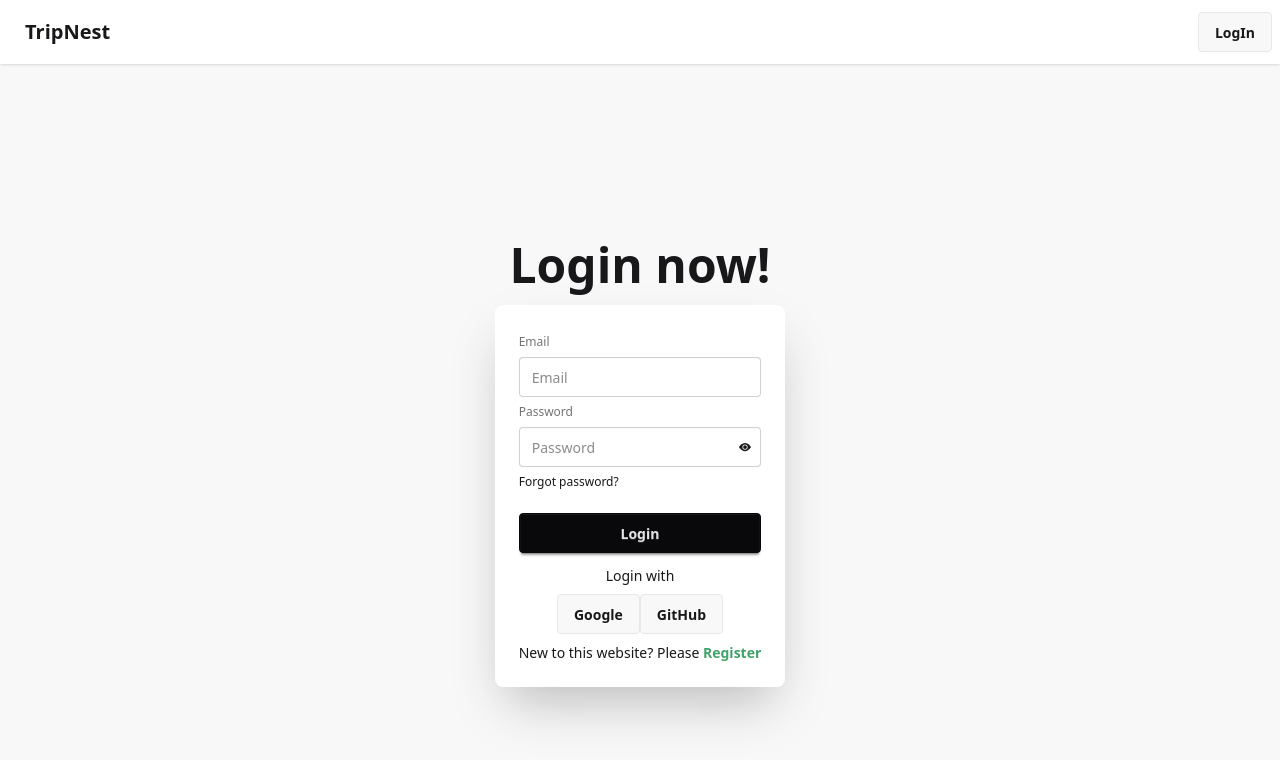
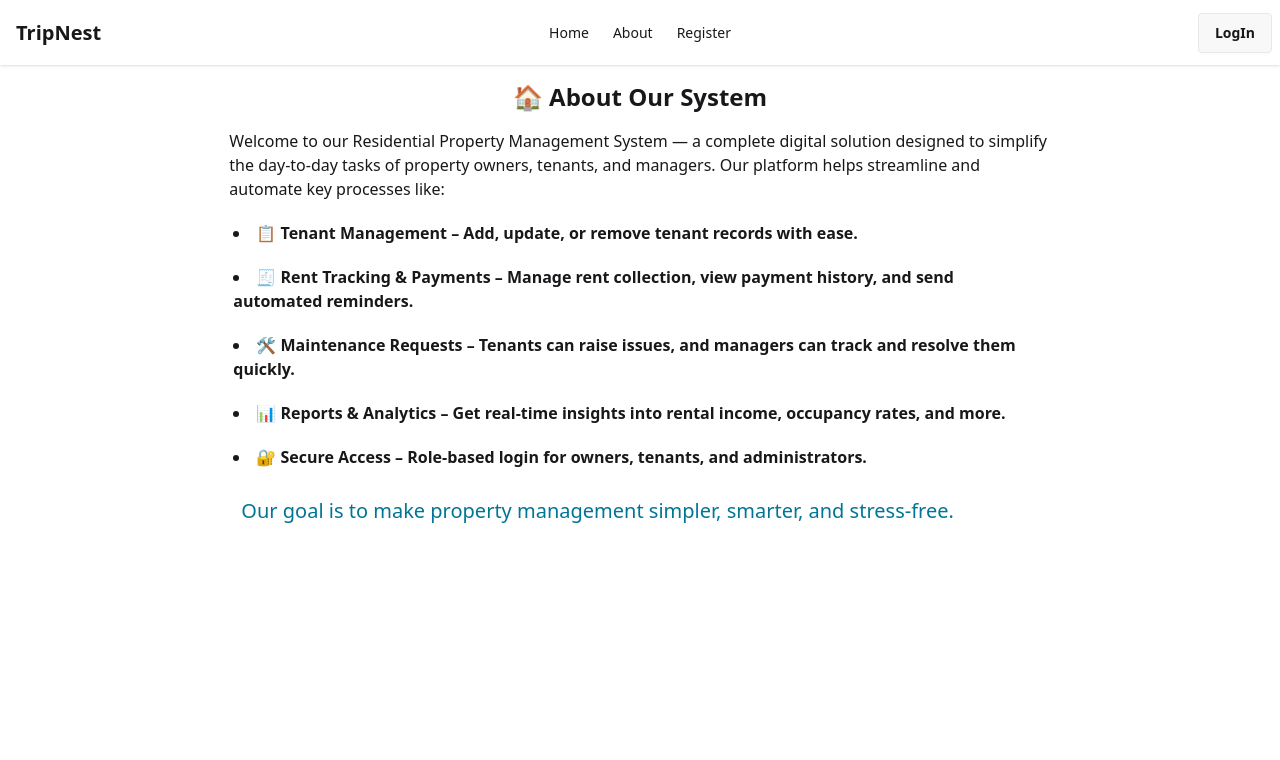
Before and after one commit to TabiaAfrose-git/Assingemt-09, a React (Vite) app: page /about in a window 1280 px wide. Before the commit this address led to /Login. Shown: the top 760 px of the page. Built offline with nearby package versions, Linux system fonts and the light colour scheme; no server answers.

Commit message:
add breaking news

```diff
--- a/src/components/About.jsx
+++ b/src/components/About.jsx
@@ -1,8 +1,22 @@
+
 
 const About = () => {
+
     return (
-        <div>
-            hello THis me!!! ABOUT
+        <div className=" ">
+            <div className=" w-2/3 m-auto ">
+                <h1 className="text-2xl font-bold m-4 text-center">🏠 About Our System</h1>
+                <p className="font-medium m-4">
+                Welcome to our Residential Property Management System — a complete digital solution designed to simplify the day-to-day tasks of property owners, tenants, and managers.
+                Our platform helps streamline and automate key processes like:
+                </p>
+                <li className="text-l font-semibold m-5">📋 <strong>Tenant Management</strong> – Add, update, or remove tenant records with ease.</li>
+                <li className="text-l font-semibold m-5">🧾 <strong>Rent Tracking & Payments</strong>  – Manage rent collection, view payment history, and send automated reminders.</li>
+                <li className="text-l font-semibold m-5">🛠️ <strong>Maintenance Requests</strong>  – Tenants can raise issues, and managers can track and resolve them quickly.</li>
+                <li className="text-l font-semibold m-5">📊 <strong>Reports & Analytics</strong>  – Get real-time insights into rental income, occupancy rates, and more.</li>
+                <li className="text-l font-semibold m-5">🔐 <strong>Secure Access</strong>  – Role-based login for owners, tenants, and administrators.</li>
+                <p className="text-xl m-7 text-cyan-700"> Our goal is to make property management simpler, smarter, and stress-free.</p>
+            </div>
         </div>
     );
 };
--- /dev/null
+++ b/src/components/BrakingNews.jsx
@@ -0,0 +1,18 @@
+import Marquee from "react-fast-marquee";
+import { Link } from "react-router-dom";
+
+const BrakingNews = () => {
+    return (
+        <div className="my-7 flex justify-center">
+        <button className="btn btn-error text-white font-bold ">BrakingNews</button>
+        <Marquee speed={100} pauseOnHover>
+            <Link to = "/" className="mr-10"> <strong>Flat Frenzy!</strong> Get up to 15% off on monthly rent for selected flats this season! Limited-time offer!</Link>
+            <Link to = "/" className="mr-10"><strong>Hot Deal:</strong>  Pay 6 months’ rent upfront and get 1 month FREE. For select premium properties only!</Link>
+            <Link to = "/" className="mr-10"><strong>News Flash:</strong> Book your rental early and get 10% off your first 3 months' rent!</Link>
+        </Marquee>
+
+        </div>
+    );
+};
+
+export default BrakingNews;
--- a/src/components/Footer.jsx
+++ b/src/components/Footer.jsx
@@ -15,10 +15,10 @@ const Footer = () => {
       <path
         d="M22.672 15.226l-2.432.811.841 2.515c.33 1.019-.209 2.127-1.23 2.456-1.15.325-2.148-.321-2.463-1.226l-.84-2.518-5.013 1.677.84 2.517c.391 1.203-.434 2.542-1.831 2.542-.88 0-1.601-.564-1.86-1.314l-.842-2.516-2.431.809c-1.135.328-2.145-.317-2.463-1.229-.329-1.018.211-2.127 1.231-2.456l2.432-.809-1.621-4.823-2.432.808c-1.355.384-2.558-.59-2.558-1.839 0-.817.509-1.582 1.327-1.846l2.433-.809-.842-2.515c-.33-1.02.211-2.129 1.232-2.458 1.02-.329 2.13.209 2.461 1.229l.842 2.515 5.011-1.677-.839-2.517c-.403-1.238.484-2.553 1.843-2.553.819 0 1.585.509 1.85 1.326l.841 2.517 2.431-.81c1.02-.33 2.131.211 2.461 1.229.332 1.018-.21 2.126-1.23 2.456l-2.433.809 1.622 4.823 2.433-.809c1.242-.401 2.557.484 2.557 1.838 0 .819-.51 1.583-1.328 1.847m-8.992-6.428l-5.01 1.675 1.619 4.828 5.011-1.674-1.62-4.829z"></path>
     </svg>
-    <p>
-      ACME Industries Ltd.
+    <p className="text-xl">
+      TripNest
       <br />
-      Providing reliable tech since 1992
+      Providing reliable tech
     </p>
   </aside>
   <nav>
--- a/src/components/Home.jsx
+++ b/src/components/Home.jsx
@@ -5,6 +5,7 @@ import Footer from "./Footer";
 import EstateSection from "./EstateSection";
 import { useLoaderData } from "react-router-dom";
 import ResidentialCard from "./ResidentialCard";
+import BrakingNews from "./BrakingNews";
 
 
 const Home = () => {
@@ -13,7 +14,8 @@ const Home = () => {
     console.log(residentias);
     return (
         <div >
-            <div className="w-3/4  mx-auto m-5 p-5 ">
+            <div className="w-3/4  mx-auto ">
+                <BrakingNews ></BrakingNews>
                <Banner className="mx-auto"></Banner>
                <EstateSection
                     className ="m-5 p-5"
--- a/src/components/Login.jsx
+++ b/src/components/Login.jsx
@@ -40,6 +40,7 @@ const Login = () => {
         LogInWithGoogle()
         .then(result => {
             console.log(result.user)
+            Navigate('/')
         })
         .catch(error => {console.log(error)})
 
@@ -49,6 +50,7 @@ const Login = () => {
         logInWithGithub()
         .then(result =>{
             console.log(result.user)
+            Navigate('/')
         } )
         .catch(error => {console.log(error.message)})
     }
--- a/src/components/NavBar.jsx
+++ b/src/components/NavBar.jsx
@@ -20,11 +20,17 @@ const NavBar = () => {
 
     const NavLinks = <>
         {
-            user && <>
-                <li><NavLink to = "/">Home</NavLink></li>
+            user ?
+            <>  <li><NavLink to = "/">Home</NavLink></li>
+                <li><NavLink to = '/about'>About</NavLink></li>
                 <li><NavLink to = '/profile'>Profile</NavLink></li>
                 <li><NavLink to = '/dashboard'>DashBoard</NavLink></li>
-                <li><NavLink to = '/about'>About</NavLink></li>
+
+            </> :
+            <>
+              <li><NavLink to = "/">Home</NavLink></li>
+              <li><NavLink to = '/about'>About</NavLink></li>
+              <li><NavLink to = '/Register'>Register</NavLink></li>
             </>
         }
 
@@ -42,7 +48,7 @@ const NavBar = () => {
                 {NavLinks}
             </ul>
           </div>
-          <a className="btn btn-ghost text-xl">TripNest</a>
+          <a className=" text-xl font-bold ml-2">TripNest</a>
         </div>
         <div className="navbar-center hidden lg:flex">
           <ul className="menu menu-horizontal px-1">
--- a/src/components/Profile.jsx
+++ b/src/components/Profile.jsx
@@ -1,11 +1,46 @@
+import { useContext } from "react";
+import { AuthContext } from "../provider/AuthProvider";
+import PropTypes from "prop-types";
 
 
-const Profile = () => {
+const Profile = ({children}) => {
+     const {user} = useContext(AuthContext);
+     console.log(user);
     return (
         <div>
-            <h1 className="text-3xl">This is Your Profile</h1>
+
+            <div className="flex justify-center">
+                {
+                    user && <>
+                    <div className="card  ">
+                        <figure className="px-10 pt-10">
+                            <img
+                            src={user.photoURL ? user.photoURL :
+                            <>
+                                <div className="avatar online">
+                                    <div className="w-24 rounded-full">
+                                        <img src="/public/img/a.png"/>
+                                    </div>
+                                </div>
+                            </> }
+                            alt="img"
+                            className="rounded-xl w-20" />
+                        </figure>
+                        <div className="card-body items-center text-center">
+                            <h2 className="card-title">{user.email}</h2>
+                            <p>{user.displayName}</p>
+                        </div>
+                        </div>
+
+                    </>
+                }
+            </div>
         </div>
     );
 };
 
 export default Profile;
+
+Profile.propTypes = {
+    children:  PropTypes.node
+}
--- a/src/components/PropertyDetails.jsx
+++ b/src/components/PropertyDetails.jsx
@@ -1,4 +1,4 @@
-import { useLoaderData, useParams } from "react-router-dom";
+import { Link, useLoaderData, useParams } from "react-router-dom";
 
 const PropertyDetails = () => {
     const residentias = useLoaderData();
@@ -22,7 +22,7 @@ const PropertyDetails = () => {
             <p className="py-2">{description} </p>
             <p className="py-2">{segment_name} </p>
             <p className="py-2"><strong className="text-cyan-700">{price}</strong> </p>
-            <button className="btn btn-primary">Get Started</button>
+            <button className="btn btn-primary"><Link to = '/'>Go to Home</Link></button>
           </div>
         </div>
       </div>
--- a/src/main.jsx
+++ b/src/main.jsx
@@ -23,12 +23,12 @@ const router = createBrowserRouter([
     children:[
       {
         path: '/',
-        element:<PrivetRouter><Home></Home></PrivetRouter>,
+        element:<Home></Home>,
         loader: ()=> fetch('/data.json')
       },
       {
         path: '/residentia/:id',
-        element:<PropertyDetails></PropertyDetails>,
+        element:<PrivetRouter><PropertyDetails></PropertyDetails></PrivetRouter>,
         loader: ()=> fetch('/data.json')
       },
       {
@@ -49,7 +49,7 @@ const router = createBrowserRouter([
       },
       {
         path: '/about',
-        element:<PrivetRouter> <About></About></PrivetRouter>
+        element: <About></About>
       }
     ]
   },
```
Also changed, not shown: package.json (+5 -2 lines), public/img/a.jpg (added), 1 other file (tests, documents, lock files or other folders).
